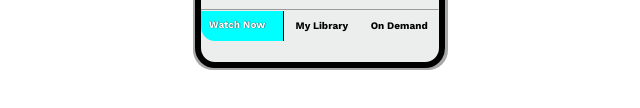
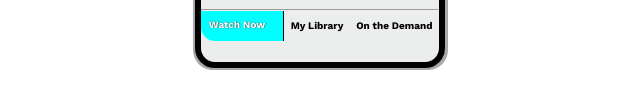
Before and after one commit to Onique-Unique/DirecTv-App-Mockup, a website: page direc.html in a window 1280 px wide. Shown: the part 536-644 px from the top of the page, 320-960 px from the left. Drawn offline with nearby package versions, Linux system fonts and the light colour scheme.

Commit message:
test commit

```diff
--- a/direc.html
+++ b/direc.html
@@ -243,7 +243,7 @@
                     </div>
                     <div class="app-end__sub">
                         <h4>My Library</h4>
-                        <h4>On Demand</h4>
+                        <h4>On the Demand</h4>
                     </div>
                 </div>
             </main>
```
Also changed, not shown: README.md (added).
